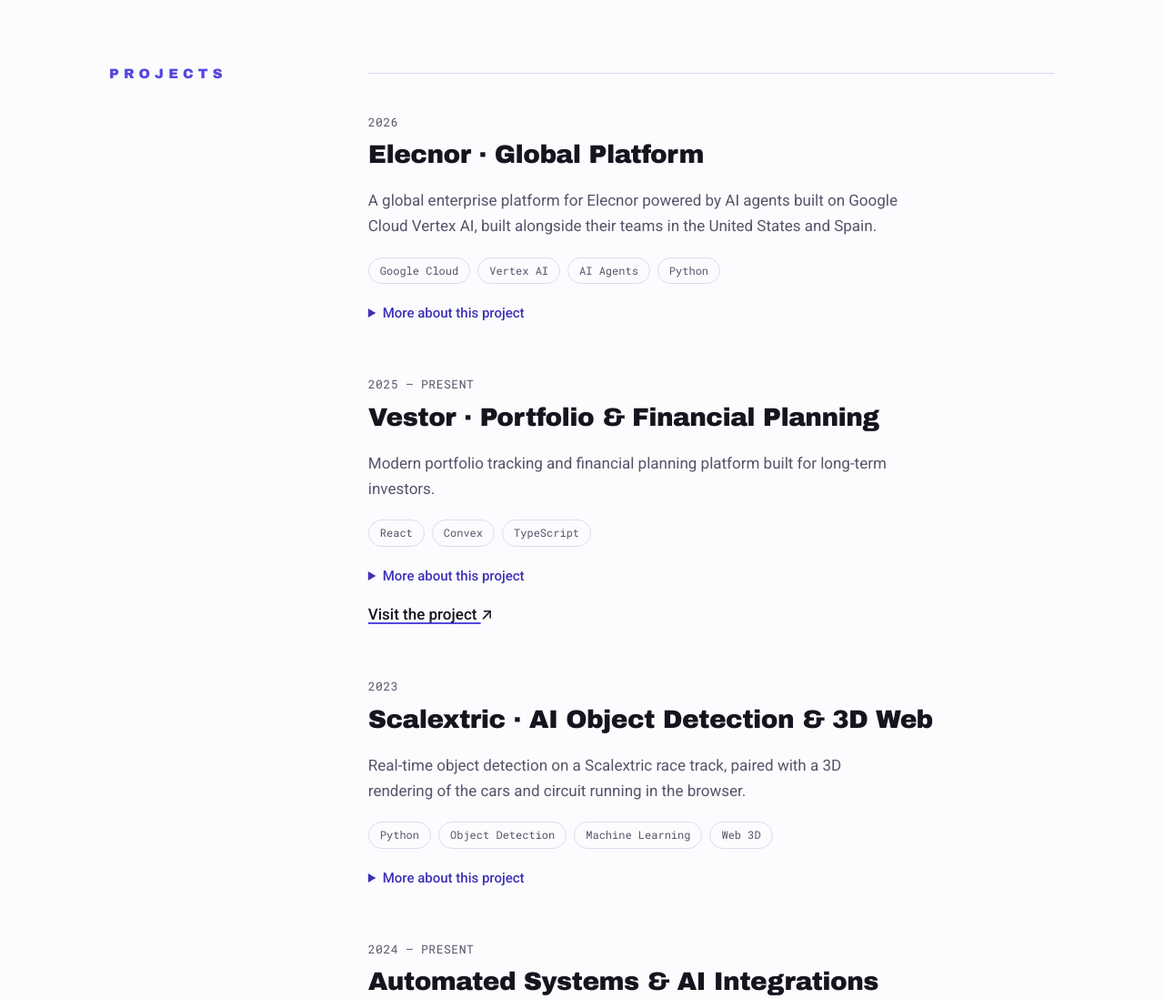
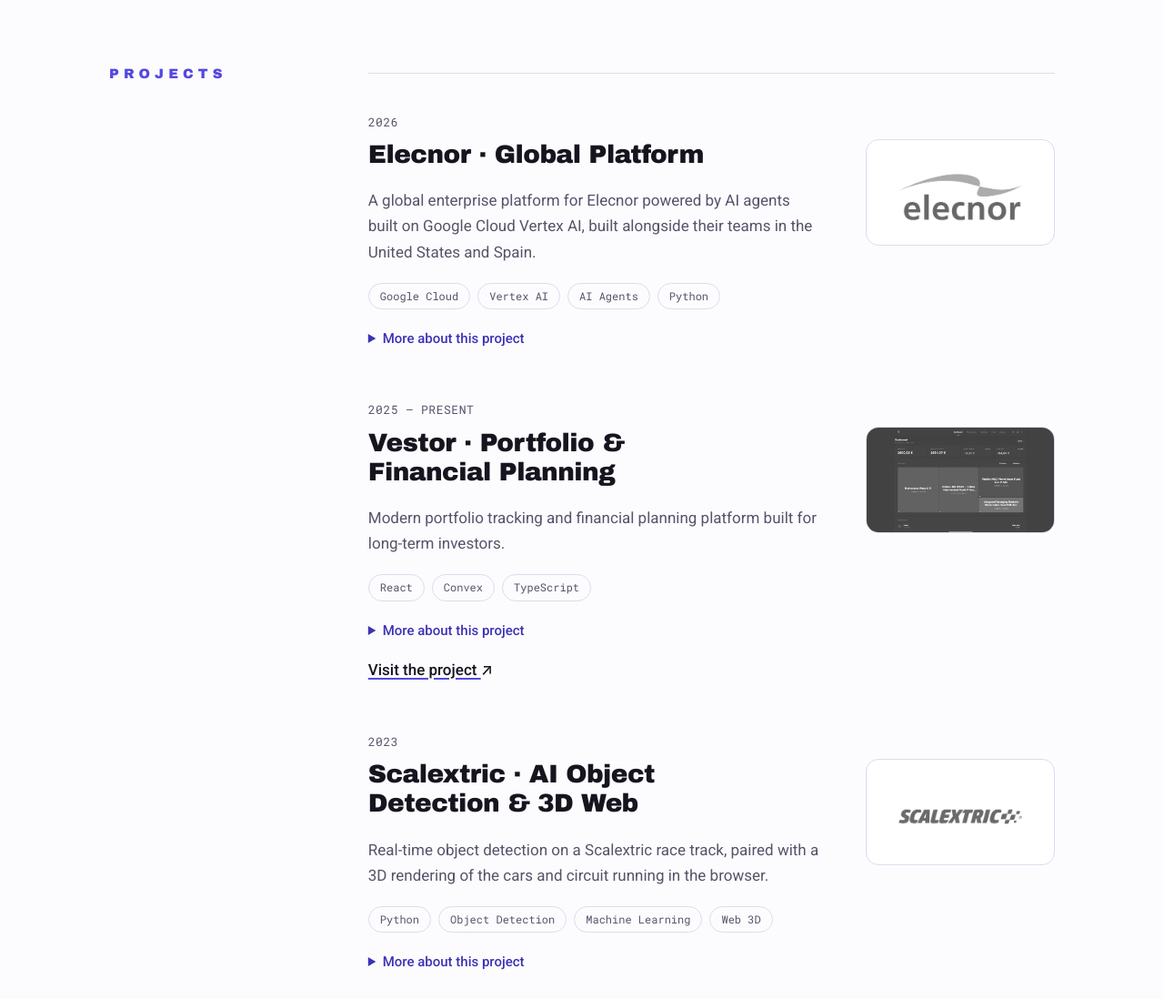
Before and after one commit to jcm-developer/portfolio, an Astro site: page /en in a window 1280 px wide. Shown: the part 2380-3478 px from the top of the page at 91% size. Built offline with nearby package versions, Linux system fonts and the light colour scheme; Astro itself is replaced by a stand-in of ours; animation ran at ten frames a second.

Commit message:
feat: show project pictures on uniform plates that take colour on hover

```diff
--- a/src/data/profile.ts
+++ b/src/data/profile.ts
@@ -22,13 +22,15 @@
 export interface ProjectMedia {
   /** Served from `public/`: a client logo or a screenshot, 16:9. */
   image: string;
+  /** How the picture sits on its plate: a logo gets padding, a screenshot fills it. Default logo. */
+  kind?: 'logo' | 'screenshot';
   url?: string;
 }
 
 /** Media for each project, keyed by the `slug` of its dictionary entry. */
 export const projectMedia: Record<string, ProjectMedia> = {
   elecnor: { image: '/elecnor.png' },
-  vestor: { image: '/vestor.png', url: 'https://vestor-max.pages.dev' },
+  vestor: { image: '/vestor.png', kind: 'screenshot', url: 'https://vestor-max.pages.dev' },
   scalextric: { image: '/scalextric.png' },
   automation: { image: '/automation.png' },
   yara: { image: '/yara.png' },
--- a/src/pages/[lang]/index.astro
+++ b/src/pages/[lang]/index.astro
@@ -47,7 +47,8 @@
       t.projects.map((project) => {
         const media = projectMedia[project.slug];
         return (
-          <article class="stage" data-reveal>
+          <article class="stage project" data-reveal>
+            <div class="project-text">
               <p class="entry-period">{project.period}</p>
               <h3 class="entry-title">{project.name}</h3>
               <p class="entry-text">{project.description}</p>
@@ -64,6 +65,12 @@
                 <a class="project-link" href={media.url} target="_blank" rel="noopener noreferrer">
                   {t.projectsUi.visit} <span aria-hidden="true">↗</span>
                 </a>
+              )}
+            </div>
+            {media && (
+              <div class:list={['project-plate', `project-plate-${media.kind ?? 'logo'}`]}>
+                <img src={media.image} alt="" width="800" height="450" loading="lazy" decoding="async" />
+              </div>
             )}
           </article>
         );
@@ -144,7 +151,58 @@
     text-wrap: pretty;
   }
 
-  /* ── Projects ── */
+  /* ── Projects: the text, and the logo or screenshot on a plate to its right ── */
+
+  .project {
+    display: grid;
+    grid-template-columns: minmax(0, 1fr) 13rem;
+    align-items: start;
+    gap: clamp(1.5rem, 4vw, 3rem);
+  }
+
+  /* Every picture gets the same frame, so logos of different sizes and styles read as one set. */
+  .project-plate {
+    display: grid;
+    place-items: center;
+    aspect-ratio: 16 / 9;
+    margin-top: 1.75rem;
+    border: 1px solid var(--rule);
+    border-radius: var(--radius);
+    background: #fff;
+    overflow: hidden;
+    transition: border-color 400ms ease;
+  }
+
+  .project-plate-logo {
+    padding: 1rem 1.25rem;
+  }
+
+  .project-plate img {
+    width: 100%;
+    height: 100%;
+    object-fit: contain;
+    /* Grey at rest so no brand colour competes with the page; full colour on hover. */
+    filter: grayscale(1);
+    opacity: 0.75;
+    transition:
+      filter 500ms ease,
+      opacity 500ms ease,
+      scale 700ms var(--ease);
+  }
+
+  .project-plate-screenshot img {
+    object-fit: cover;
+  }
+
+  .project:hover .project-plate {
+    border-color: var(--indigo);
+  }
+
+  .project:hover .project-plate img {
+    filter: none;
+    opacity: 1;
+    scale: 1.04;
+  }
 
   .project-more {
     max-width: 62ch;
@@ -314,6 +372,16 @@
   }
 
   @media (max-width: 44rem) {
+    .project {
+      grid-template-columns: minmax(0, 1fr);
+    }
+
+    .project-plate {
+      order: -1;
+      max-width: 12rem;
+      margin-top: 0;
+    }
+
     .skills,
     .certs {
       grid-template-columns: minmax(0, 1fr);
```
Also changed, not shown: DESIGN.md (+5 -2 lines), docs/domains/content.md (+4 -4 lines). Lines whose indentation alone changed are shown as unchanged.
